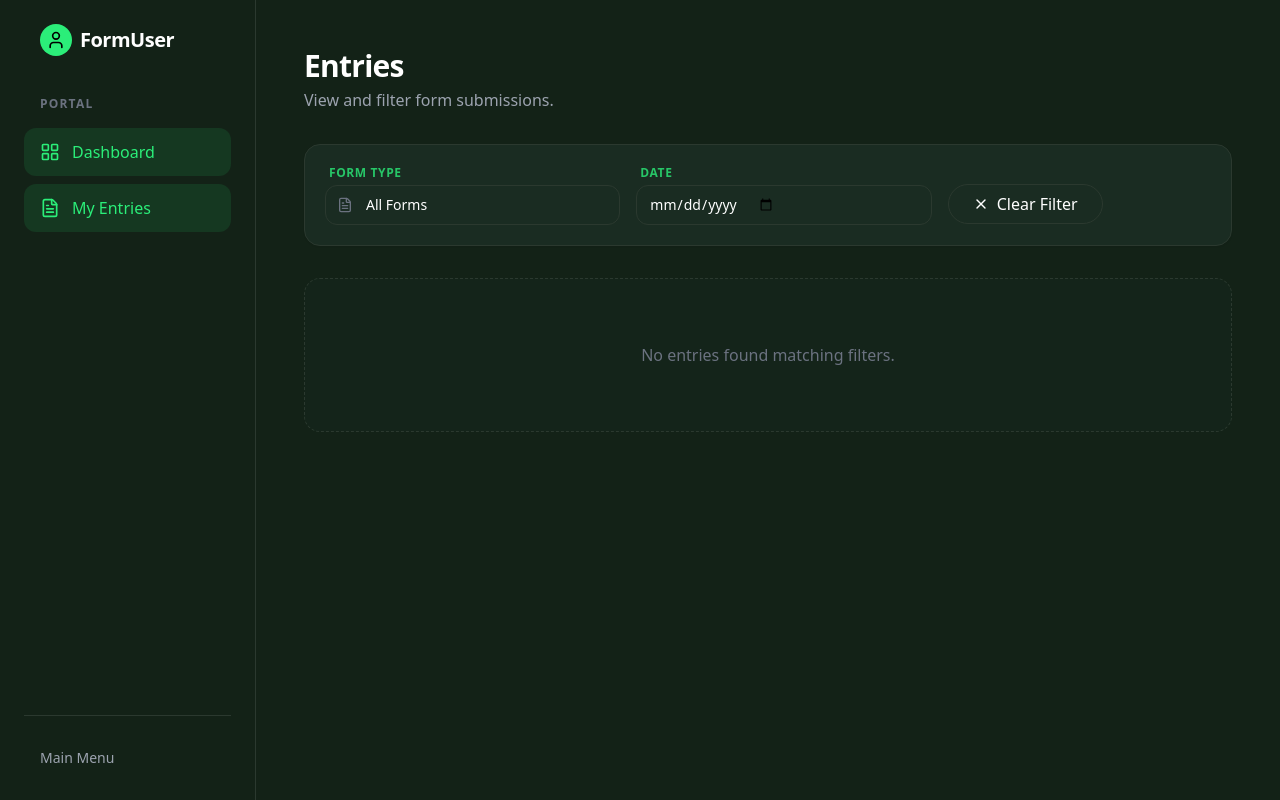
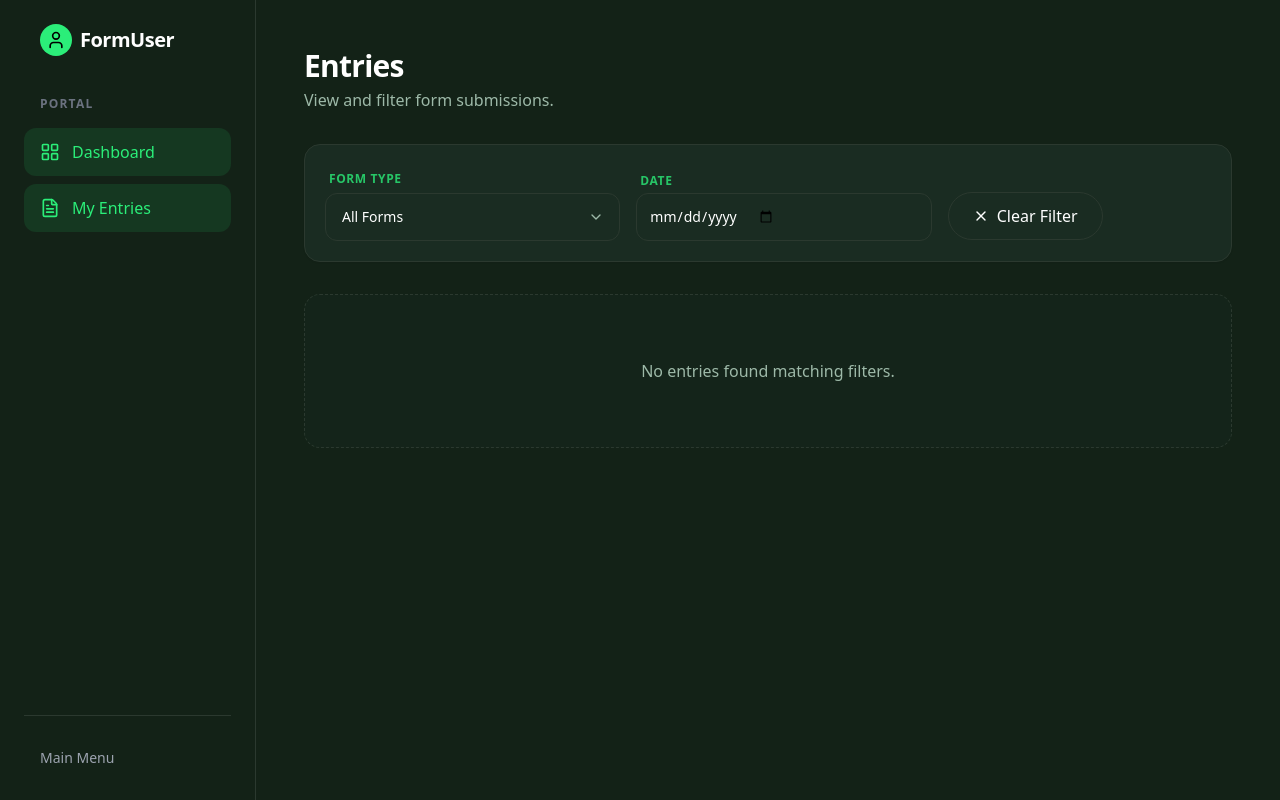
Before and after one commit to engineer-dilnawaz/dynamic-form-app-react-js, a React (Vite) app: page /user/entries in a window 1280 px wide. Built offline with nearby package versions, Linux system fonts and the light colour scheme.

Commit message:
feat: Introduce `Select` UI component and integrate it in SchemaBuilder, DynamicForm, and EntriesViewer, replacing native select elements.

```diff
--- /dev/null
+++ b/src/components/ui/Select.tsx
@@ -0,0 +1,50 @@
+import { type SelectHTMLAttributes, forwardRef } from 'react';
+import { clsx, type ClassValue } from 'clsx';
+import { twMerge } from 'tailwind-merge';
+import { ChevronDown } from 'lucide-react';
+
+function cn(...inputs: ClassValue[]) {
+  return twMerge(clsx(inputs));
+}
+
+interface SelectProps extends SelectHTMLAttributes<HTMLSelectElement> {
+  label?: string;
+  error?: string;
+  options?: { label: string; value: string }[];
+}
+
+const Select = forwardRef<HTMLSelectElement, SelectProps>(
+  ({ className, label, error, children, ...props }, ref) => {
+    return (
+      <div className="w-full space-y-1">
+        {label && (
+          <label className="text-xs font-semibold uppercase tracking-wider text-brand-primary/80 ml-1">
+            {label}
+          </label>
+        )}
+        <div className="relative">
+            <select
+            ref={ref}
+            className={cn(
+                'flex h-12 w-full appearance-none rounded-xl border border-brand-border bg-brand-input px-4 py-2 pr-10 text-brand-text text-sm focus:outline-none focus:ring-2 focus:ring-brand-primary/50 focus:border-brand-primary transition-all duration-200',
+                error && 'border-red-500 focus:ring-red-500',
+                className
+            )}
+            {...props}
+            >
+            {children}
+            </select>
+            <div className="pointer-events-none absolute inset-y-0 right-0 flex items-center px-4 text-brand-muted">
+                <ChevronDown className="h-4 w-4" />
+            </div>
+        </div>
+
+        {error && <p className="text-xs text-red-500 ml-1">{error}</p>}
+      </div>
+    );
+  }
+);
+
+Select.displayName = 'Select';
+
+export { Select };
--- a/src/views/user/DynamicForm.tsx
+++ b/src/views/user/DynamicForm.tsx
@@ -5,6 +5,7 @@ import { useSchemaStore } from '../../stores/useSchemaStore';
 import { useEntryStore } from '../../stores/useEntryStore';
 import { Button } from '../../components/ui/Button';
 import { Input } from '../../components/ui/Input';
+import { Select } from '../../components/ui/Select';
 import { Card, CardContent } from '../../components/ui/Card';
 import { ArrowLeft, Check } from 'lucide-react';
 import type { FieldSchema } from '../../types';
@@ -62,24 +63,21 @@ export default function DynamicForm() {
                         } inline-block h-4 w-4 transform rounded-full bg-white transition-transform`}
                       />
                     </button>
-                    <span className="ml-3 text-sm text-gray-400">{value ? 'Yes' : 'No'}</span>
+                    <span className="ml-3 text-sm text-brand-muted">{value ? 'Yes' : 'No'}</span>
                   </div>
                 );
               case 'select':
                 return (
-                  <div className="relative">
-                      <select
-                        className="flex h-12 w-full rounded-xl border border-brand-border bg-brand-input px-4 py-2 text-brand-text placeholder:text-gray-500 focus:outline-none focus:ring-2 focus:ring-brand-primary/50 focus:border-brand-primary transition-all duration-200 appearance-none"
+                  <Select
                     onChange={onChange}
                     value={value || ''}
+                    error={errors[field.name]?.message as string}
                   >
                     <option value="">Select an option...</option>
                     {field.options?.map((opt, i) => (
                       <option key={i} value={opt.value}>{opt.label}</option>
                     ))}
-                      </select>
-                      {/* Custom Arrow could go here */}
-                  </div>
+                  </Select>
                 );
                case 'textarea':
                 return (
@@ -115,17 +113,17 @@ export default function DynamicForm() {
         </Button>
       </div>
 
-      <Card className="bg-brand-surface border-brand-border overflow-hidden">
-        <div className="p-6 border-b border-brand-border bg-brand-surface">
-            <h1 className="text-2xl font-bold text-white">{schema.name}</h1>
-            <p className="text-gray-400 text-sm mt-1">Please fill in the details below.</p>
+      <Card className="bg-brand-surface border-brand-border overflow-hidden shadow-2xl">
+        <div className="p-6 border-b border-brand-border bg-brand-surface/50">
+            <h1 className="text-2xl font-bold text-white tracking-tight">{schema.name}</h1>
+            <p className="text-brand-muted text-sm mt-1">Please fill in the details below.</p>
         </div>
         <CardContent className="p-8">
           <form onSubmit={handleSubmit(onSubmit)} className="space-y-8">
             {schema.fields.map(renderField)}
 
             <div className="pt-6 border-t border-brand-border mt-8">
-              <Button type="submit" className="w-full" size="lg">
+              <Button type="submit" className="w-full h-12 text-lg" size="lg">
                 <Check className="w-5 h-5 mr-2" />
                 Submit Entry
               </Button>
--- a/src/views/user/EntriesViewer.tsx
+++ b/src/views/user/EntriesViewer.tsx
@@ -4,7 +4,8 @@ import { useSchemaStore } from '../../stores/useSchemaStore';
 import { Button } from '../../components/ui/Button';
 import { Card } from '../../components/ui/Card';
 import { Modal } from '../../components/ui/Modal';
-import { X, Eye, FileText } from 'lucide-react';
+import { Select } from '../../components/ui/Select';
+import { X, Eye } from 'lucide-react';
 import type { FormEntry } from '../../types';
 
 export default function EntriesViewer() {
@@ -30,7 +31,7 @@ export default function EntriesViewer() {
        <div className="flex items-center justify-between">
            <div className="flex flex-col">
                 <h1 className="text-3xl font-bold text-white tracking-tight">Entries</h1>
-                <p className="text-gray-400 mt-1">View and filter form submissions.</p>
+                <p className="text-brand-muted mt-1">View and filter form submissions.</p>
            </div>
       </div>
 
@@ -38,20 +39,16 @@ export default function EntriesViewer() {
       <Card className="p-1 bg-brand-surface border-brand-border">
           <div className="flex flex-col md:flex-row gap-4 p-4 items-end">
               <div className="w-full md:w-1/3">
-                  <label className="text-xs font-semibold uppercase tracking-wider text-brand-primary/80 ml-1 mb-1 block">Form Type</label>
-                  <div className="relative">
-                      <FileText className="absolute left-3 top-1/2 -translate-y-1/2 w-4 h-4 text-gray-500" />
-                      <select
+                  <Select
+                    label="Form Type"
                     value={filterCategory}
                     onChange={(e) => setFilterCategory(e.target.value)}
-                        className="flex h-10 w-full rounded-xl border border-brand-border bg-brand-input pl-10 pr-3 py-2 text-brand-text text-sm focus:ring-2 focus:ring-brand-primary/50 focus:border-brand-primary focus:outline-none transition-all appearance-none"
                   >
                       <option value="all">All Forms</option>
                       {schemas.map(s => (
                           <option key={s.id} value={s.id}>{s.name}</option>
                       ))}
-                      </select>
-                  </div>
+                  </Select>
               </div>
               <div className="w-full md:w-1/3">
                   <label className="text-xs font-semibold uppercase tracking-wider text-brand-primary/80 ml-1 mb-1 block">Date</label>
@@ -59,11 +56,11 @@ export default function EntriesViewer() {
                     type="date"
                     value={filterDate}
                     onChange={(e) => setFilterDate(e.target.value)}
-                    className="flex h-10 w-full rounded-xl border border-brand-border bg-brand-input px-3 py-2 text-brand-text text-sm focus:ring-2 focus:ring-brand-primary/50 focus:border-brand-primary focus:outline-none transition-all"
+                    className="flex h-12 w-full rounded-xl border border-brand-border bg-brand-input px-3 py-2 text-brand-text text-sm focus:ring-2 focus:ring-brand-primary/50 focus:border-brand-primary focus:outline-none transition-all"
                   />
               </div>
               <div className="w-full md:w-auto pb-[1px]">
-                  <Button variant="secondary" onClick={() => { setFilterCategory('all'); setFilterDate(''); }} className="w-full md:w-auto">
+                  <Button variant="secondary" onClick={() => { setFilterCategory('all'); setFilterDate(''); }} className="w-full md:w-auto h-12">
                       <X className="w-4 h-4 mr-2" />
                       Clear Filter
                   </Button>
@@ -75,11 +72,12 @@ export default function EntriesViewer() {
         <div className="grid grid-cols-1 gap-4">
           {sortedEntries.length === 0 ? (
             <div className="text-center py-16 bg-brand-surface/30 rounded-2xl border border-dashed border-brand-border">
-                <p className="text-gray-500">No entries found matching filters.</p>
+                <p className="text-brand-muted">No entries found matching filters.</p>
             </div>
           ) : (
              <div className="bg-brand-surface rounded-2xl border border-brand-border overflow-hidden shadow-xl">
-                <table className="w-full text-left border-collapse">
+                <div className="overflow-x-auto">
+                    <table className="w-full text-left border-collapse min-w-[600px]">
                         <thead className="bg-brand-surface border-b border-brand-border">
                             <tr>
                                 <th className="px-6 py-4 text-xs font-bold text-brand-muted uppercase tracking-wider">Status</th>
@@ -112,6 +110,7 @@ export default function EntriesViewer() {
                         </tbody>
                     </table>
                 </div>
+             </div>
           )}
         </div>
 
@@ -133,7 +132,7 @@ export default function EntriesViewer() {
                             <tbody>
                                 {Object.entries(selectedEntry.data).map(([key, value]) => (
                                     <tr key={key} className="border-b border-brand-border/50 last:border-0">
-                                        <td className="py-2 pr-4 text-brand-primary font-semibold">{key.charAt(0).toUpperCase() + key.slice(1)}</td>
+                                        <td className="py-2 pr-4 text-brand-primary font-bold">{key.charAt(0).toUpperCase() + key.slice(1)}</td>
                                         <td className="py-2 text-white break-all">
                                             {typeof value === 'boolean' ? (value ? 'Yes' : 'No') : String(value)}
                                         </td>
```
Also changed, not shown: src/views/admin/SchemaBuilder.tsx (+12 -15 lines). Lines whose indentation alone changed are shown as unchanged.
